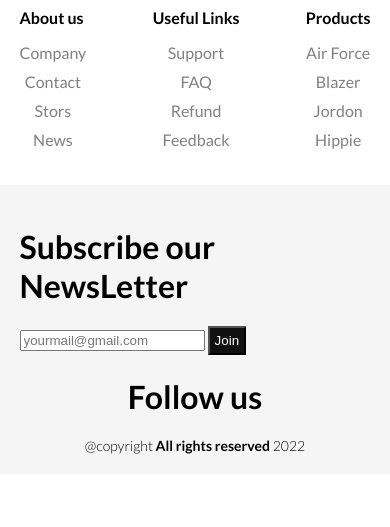
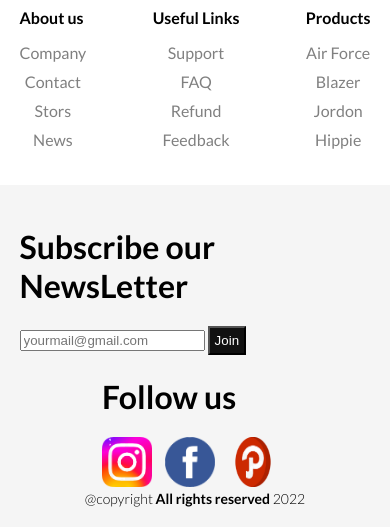
Before and after one commit to Rovshana/store_project, a plain HTML site: page index.html in a window 390 px wide. Shown: the part 3294-3821 px from the top of the page. Before the commit the page ends 3768 px from the top, so only its background shows below. Drawn offline with Linux system fonts and the light colour scheme.

Commit message:
adding icons

```diff
--- a/index.html
+++ b/index.html
@@ -242,6 +242,9 @@
           <h1>Follow us</h1>
           <div class="icons">
            <!-- icons will come -->
+           <img src="./images/insta.png" class="icon" />
+           <img src="./images/facebbok1-bg.png"  class="icon"/>
+           <img src="./images/pinterest-bg.png" class="icon" />
 
           </div>
         </div>
--- a/style.css
+++ b/style.css
@@ -526,4 +526,15 @@ footer{
     width: 90%;
     padding: 20px;
 }
+
+.icon{
+    width: 30px;
+    height: 30px;
 }
+}
+
+.icon{
+    width: 50px;
+    height: 50px;
+    margin-right: 10px;
+}
```
Also changed, not shown: images/facebbok1-bg.png (added), images/insta.png (added), images/pinterest-bg.png (added).
